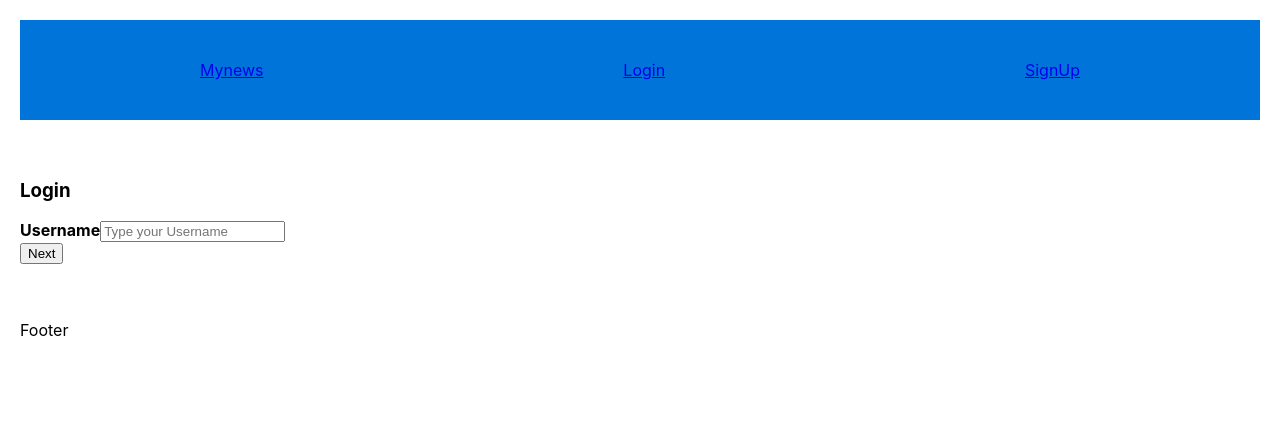
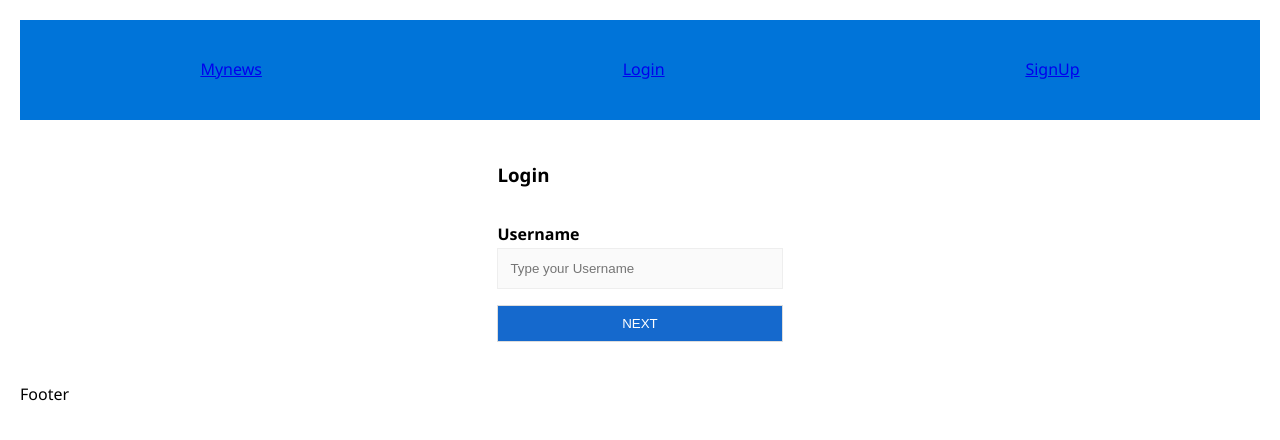
Before and after one commit to DimosMitel/mynews, a React (Create React App) app: page /login in a window 1280 px wide. Shown: the top 440 px of the page. Built offline with nearby package versions, Linux system fonts and the light colour scheme.

Commit message:
Add Validation and Styling for Login page

```diff
--- a/src/features/Login/Login.css
+++ b/src/features/Login/Login.css
@@ -0,0 +1,56 @@
+* {
+  margin: 0;
+  padding: 0;
+  box-sizing: border-box;
+}
+html {
+  height: 100%;
+}
+body {
+  font-family: "Segoe UI", sans-serif;
+  font-size: 1rem;
+  line-height: 1.6;
+  height: 100%;
+}
+.wrap {
+  width: 100%;
+  height: 100%;
+  display: flex;
+  justify-content: center;
+  align-items: center;
+  background: white;
+}
+.login-form {
+  width: 350px;
+  margin: 0 auto;
+  border: 1px solid #ddd;
+  padding: 2rem;
+  background: #ffffff;
+}
+.form-input {
+  background: #fafafa;
+  border: 1px solid #eeeeee;
+  padding: 12px;
+  width: 100%;
+}
+.form-group {
+  margin-bottom: 1rem;
+}
+.form-button {
+  background: #1569cd;
+  border: 1px solid #ddd;
+  color: #ffffff;
+  padding: 10px;
+  width: 100%;
+  text-transform: uppercase;
+}
+.form-button:hover {
+  background: #5e86b8;
+}
+.form-header {
+  text-align: left;
+  margin-bottom: 2rem;
+}
+.form-footer {
+  text-align: center;
+}
--- a/src/features/Login/LoginControl.js
+++ b/src/features/Login/LoginControl.js
@@ -1,7 +1,6 @@
 import React, { useState } from 'react';
 import Step1 from './Step1';
 import Step2 from './Step2';
-
 import './Login.css';
 
 const LoginControl = (props) => {
@@ -11,12 +10,48 @@ const LoginControl = (props) => {
     password: '',
    })
    const [error, setError] = React.useState("");
-
-    // Use the submitted data to set the state
+   const [validateField, setValidateField] = React.useState("");
+   const [validation, setValidation] = React.useState("");
+   const [passwordStrength, setPasswordStrength] = React.useState("");
+   const [passwordStrengthBorder, setPasswordStrengthBorder] = React.useState("");
 
    const handleChange = (event) => {
       const {name, value} = event.target
+      /*
+      REGEX	DESCRIPTION (Password)
+      ^	The password string will start this way.
+      (?=.*[a-z])	The string must contain at least 1 lowercase alphabetical character.
+      (?=.*[A-Z])	The string must contain at least 1 uppercase alphabetical character.
+      (?=.*[0-9])	The string must contain at least 1 numeric character.
+      (?=.*[!@#\$%\^&\*])	The string must contain at least one special character, but we are escaping reserved RegEx characters to avoid conflict.
+      (?=.{6,})	The string must be six characters or longer.
+            */
+      const strongRegex = /^(?=.*[a-z])(?=.*[A-Z])(?=.*[0-9])(?=.*[!@#$%^&*])(?=.{8,})/
+      const mediumRegex = /^(?=.*[a-z])(?=.*[A-Z])(?=.*[0-9])(?=.*[!@#$%^&*])(?=.{6,})/
 
+      setValidateField(name);
+      if (name === "email") {
+        setValidation("required|min:6|max:50");
+      } else {
+      setValidation("required|min:6|max:12");
+      }
+
+      if (name === "password" ) {
+
+        if (strongRegex.test(form.password)) {
+          setPasswordStrength("Strong");
+          setPasswordStrengthBorder("green");
+
+        } else if (mediumRegex.test(form.password)) {
+          setPasswordStrength("Medium");
+          setPasswordStrengthBorder("orange");
+
+        } else {
+          setPasswordStrength("Low");
+
+        }
+
+      }
 
        setValues(prevState => ({
         ...prevState,
@@ -24,7 +59,61 @@ const LoginControl = (props) => {
     }))
 
     }
+    const validate = () => {
+      //return true if is valid
+      //else return false
 
+      if (validation) {
+        const rules = validation.split("|");
+        /* username pattern */
+        const usernameRegex = /^[a-zA-Z0-9]+([a-zA-Z0-9](_|-| )[a-zA-Z0-9])*[a-zA-Z0-9]+$/;
+
+        if (form[validateField] === form.username) {
+
+          if (!usernameRegex.test(form.username)) {
+            setError(`incorrect username`);
+            return false
+          }
+        }
+
+        for (let i = 0; i < rules.length; i++) {
+          const current = rules[i];
+
+          if (current === "required") {
+            if (!form[validateField]) {
+              setError("This field is required");
+              return false
+            }
+          }
+
+          const pair = current.split(":")
+
+          switch (pair[0]) {
+
+            case "min":
+
+              if (form[validateField].length < pair[1]) {
+
+                setError(`This field must be at least ${pair[1]} characters long`);
+                return false
+              }
+              break;
+            case "max":
+              if (form[validateField].length > pair[1]) {
+
+                setError(`This field must be no longer than ${pair[1]} characters long`);
+                return false;
+              }
+              break;
+            default:
+              setError("");
+              break;
+          }
+        }
+      }
+
+      return true;
+    }
 
     // Trigger an alert on form submission
     const handleSubmit = (event) => {
@@ -64,7 +153,7 @@ const LoginControl = (props) => {
     }
 
   /*
-  * the functions for button
+  * the functions for our button
   */
   const previousButton = () => {
     let currentStep = form.currentStep;
@@ -97,9 +186,6 @@ const LoginControl = (props) => {
     return null;
   }
 
-
-    // Render UI will go here...
-
     return (
 
         <React.Fragment>
@@ -114,15 +200,19 @@ const LoginControl = (props) => {
             handleChange={handleChange}
             username={form.username}
             error={error}
+            validation={validate}
 
           />
           <Step2
             currentStep={form.currentStep}
             handleChange={handleChange}
             password={form.password}
+            error={error}
+            validation={validate}
+            passStrength={passwordStrength}
+            passBorder={passwordStrengthBorder}
 
           />
-
           {previousButton()}
           {nextButton()}
 
--- a/src/features/Login/Step1.js
+++ b/src/features/Login/Step1.js
@@ -1,7 +1,6 @@
 import React from 'react';
 
 const Step1 = (props) => {
-
 
     if (props.currentStep !== 1) { // Prop: The current step
         return null
@@ -10,6 +9,9 @@ const Step1 = (props) => {
       return(
         <div className="form-group">
           <label htmlFor="username"><strong>Username</strong></label>
+
+          {props.validation()}
+
           <input
             className="form-input"
             id="username"
@@ -20,7 +22,7 @@ const Step1 = (props) => {
             onChange={props.handleChange} // Prop: Puts data into state
           />
           {props.error && (
-           <p>{props.error}</p>
+            <p>{props.error}</p>
           )}
         </div>
       )
--- a/src/features/Login/Step2.js
+++ b/src/features/Login/Step2.js
@@ -6,17 +6,19 @@ import {
 
 const Step2 = (props) => {
     if (props.currentStep !== 2) { // Prop: The current step
-        return null
-      }
+      return null
+    }
 
       // The markup for the Step 2 UI
       return(
 
         <div className="form-group">
 
-            <label htmlFor="password">Password</label>
+            <label htmlFor="password">Password (Strength: {props.passStrength})</label>
+            {props.validation()}
             <input
               className="form-input"
+              style={props.passStrength!=="Low" ? {background:props.passBorder} : {background: "#fafafa"}}
               id="password"
               name="password"
               type="password"
@@ -24,7 +26,9 @@ const Step2 = (props) => {
               value={props.password} // Prop: The password input data
               onChange={props.handleChange} // Prop: Puts data into state
             /><br />
-
+             {props.error && (
+                <p>{props.error}</p>
+              )}
             <hr />
 
              <div class="form-footer">
```
